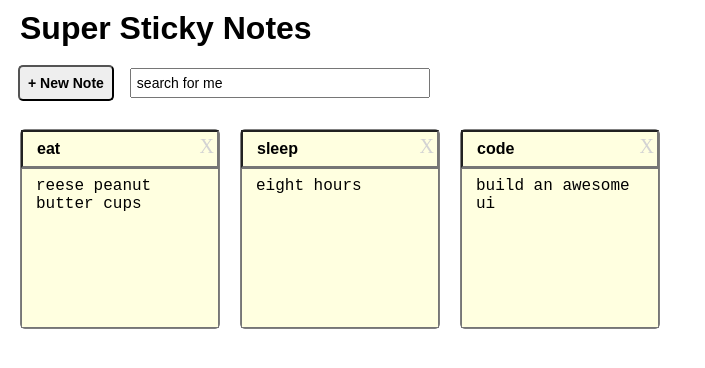
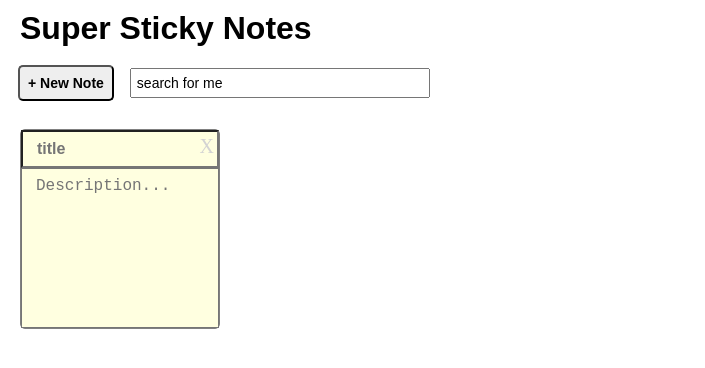
Before and after one commit to hannah-saurusrex/sticky-notes-app, a React (Create React App) app in the folder my-app/: page / in a window 1280 px wide. Shown: the top 368 px of the page, without its empty margins (0-705 px from the left). Built offline with nearby package versions, Linux system fonts and the light colour scheme.

Commit message:
added interactivity to addNote function by using props to pass reference to the addNote event, and updated state wiht placeholder data

```diff
--- a/my-app/src/App.js
+++ b/my-app/src/App.js
@@ -8,30 +8,28 @@
   state = {
     notes: [
       {
-        id: 0,
-        title: "eat",
-        description: "reese peanut butter cups",
-        doesMatchSearch: true
-      },
-      {
-        id: 1,
-        title: "sleep",
-        description: "eight hours",
-        doesMatchSearch: true
-      },
-      {
-        id: 2,
-        title: "code",
-        description: "build an awesome ui",
+        id: Date.now(),
+        title: "",
+        description: "",
         doesMatchSearch: true
       }
     ],
     searchText: "search for me"
   };
+  addNote = () => {
+    var newNote = {
+      id: Date.now(),
+      title: '',
+      description: '',
+      doesMatchSearch: true,
+    };
+    var newNotes = [newNote, ...this.state.notes];
+    this.setState({ notes: newNotes });
+  };
   render() {
     return (
     <div>
-      <Header searchText={this.state.searchText} />
+      <Header searchText={this.state.searchText} addNote={this.addNote} />
       <NotesList notes={this.state.notes} />
     </div>
   );
--- a/my-app/src/Header.js
+++ b/my-app/src/Header.js
@@ -1,10 +1,14 @@
 import React from 'react';
 
 var Header = props => (
-    <header>
+    <header className="app-header">
         <h1 className="app-header__title">Super Sticky Notes</h1>
         <aside className="app-header__controls">
-        <button className="add-new">+ New Note</button>
+        <button
+            className="add-new"
+            onClick={props.addNote}>
+                + New Note
+        </button>
         <input
             className="search"
             type="text"
```
